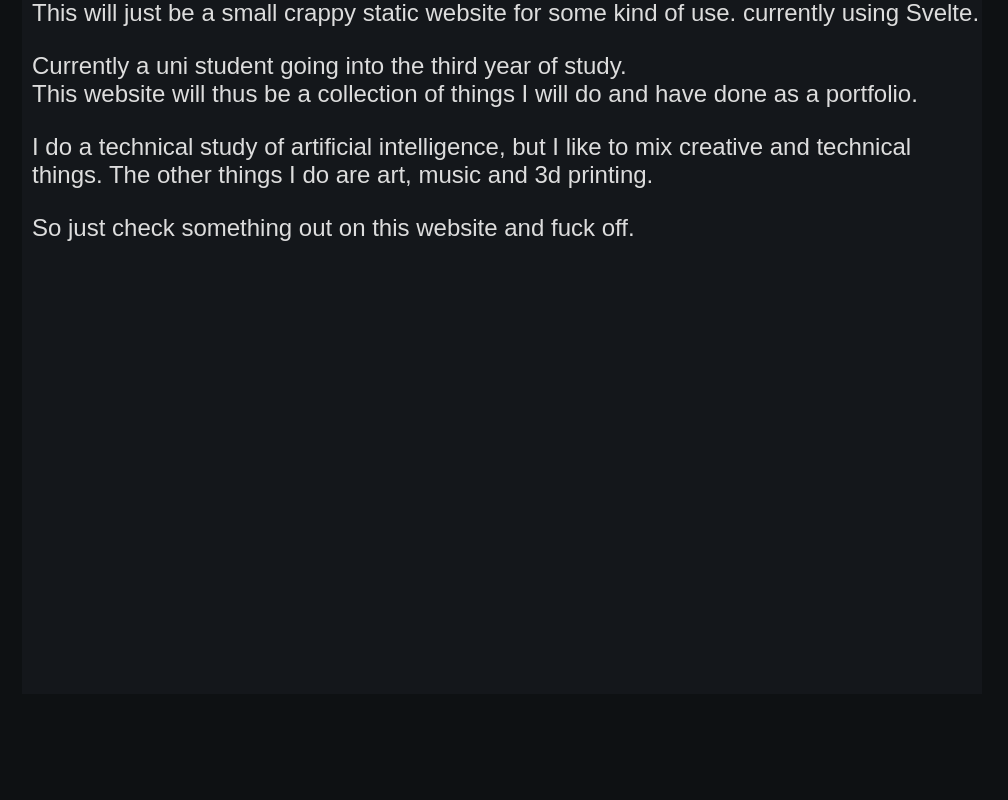
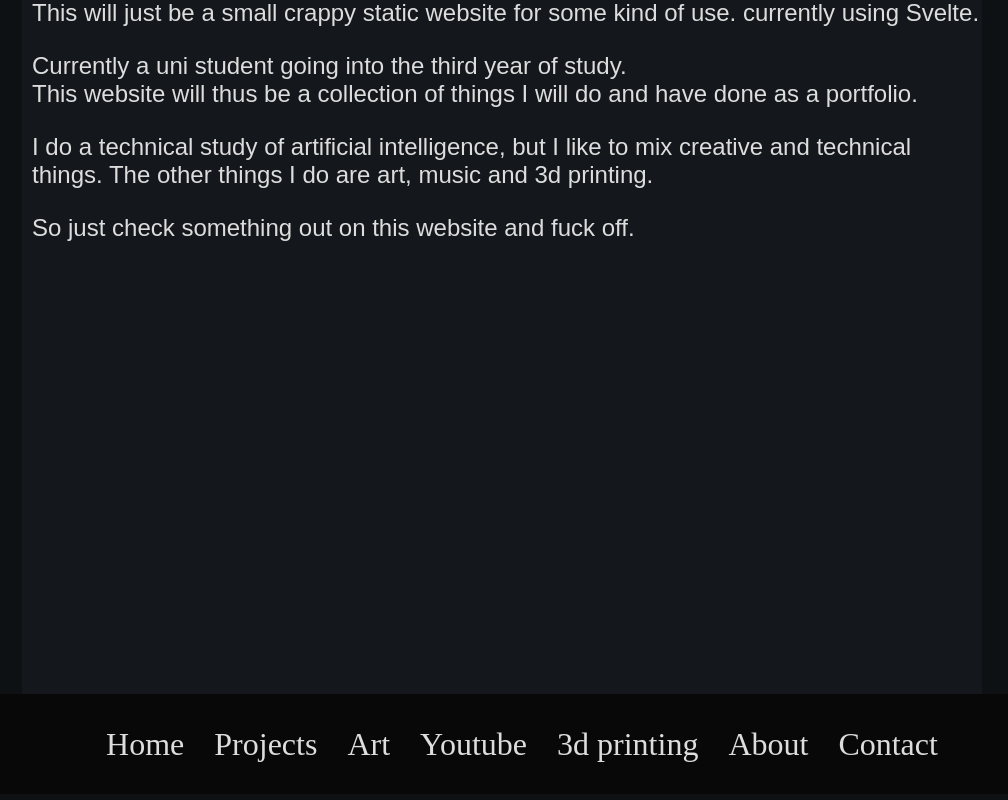
Before and after one commit to JackDevilGod/JackDevilGod.github.io, a SvelteKit app: page / in a window 1280 px wide. Shown: the part 206-1006 px from the top of the page, without its empty margins (138-1146 px from the left). Before the commit the page ends 900 px from the top, so only its background shows below. Built offline with nearby package versions, Linux system fonts and the light colour scheme.

Commit message:
centered nav bar

```diff
--- /dev/null
+++ b/src/lib/components/layout/footer.svelte
@@ -0,0 +1,140 @@
+<script>
+    import BurgerIcon from '$lib/components/burger_icon.svelte';
+
+    let { pages = [{route: '/', name: 'Home'}]} = $props();
+
+	let open = $state(false);
+</script>
+
+<header>
+	<nav id='desktop_navbar'>
+		<ul>
+			{#each pages as {route, name}}
+				<li><a href="{route}">{name}</a></li>
+			{/each}
+		</ul>
+	</nav>
+
+	<nav id='mobile_navbar'>
+		<BurgerIcon bind:open={open}/>
+
+		{#if open}
+			<ul>
+				{#each pages as {route, name}}
+					<li><a href="{route}">{name}</a></li>
+				{/each}
+			</ul>
+		{/if}
+	</nav>
+</header>
+
+
+<style>
+	header {
+		width: 100%;
+		height: 100px;
+
+		background-color: #080808;
+		color: #dddddd;
+
+		display: flex;
+		justify-content: center;
+		align-items: center;
+	}
+
+	#desktop_navbar{
+		display: flex;
+		justify-content: center;
+
+		ul {
+			height: auto;
+			max-width: 1150px;
+			align-items: center;
+
+			vertical-align: middle;
+
+			display: flex;
+			justify-content: center;
+
+			list-style: none;
+
+			font-size: xx-large;
+
+			li {
+				padding: 5px;
+
+				margin-inline: 10px;
+			}
+
+			a {
+				color: #dddddd;
+				text-decoration: none;
+			}
+
+			li:hover {
+				background-color: rgb(51, 51, 51);
+			}
+		}
+	}
+
+	#mobile_navbar {
+		display: none;
+		flex-direction: column;
+		position: relative;
+		align-items: flex-end;
+
+		ul {
+			width: 300px;
+			height: auto;
+
+			margin-top: 100px;
+			margin-right: -20px;
+			padding-left: 0;
+
+			display: flex;
+			flex-direction: column;
+			position: absolute;
+			align-content: center;
+
+			list-style: none;
+			background-color: #080808;
+			opacity: 80%;
+
+			box-shadow: -2px 2px 10px rgba(0,0,0,0.2);
+			border-radius: 0 0 0 10px;
+			li {
+				width: 100%;
+				height: auto;
+
+				text-align: center;
+        		margin-bottom: 10px;
+
+				a {
+					display: block;
+					width: 100%;
+					text-decoration: none;
+
+					padding: 12px 0;
+					font-size: x-large;
+
+					color: #f7f7f7;
+				}
+
+				a:hover {
+					background-color: #6d6d6d;
+					text-decoration: underline;
+				}
+			}
+		}
+	}
+
+	@media only screen and (max-width: 1200px) {
+		#desktop_navbar {
+			display: none;
+		}
+
+		#mobile_navbar {
+			display: flex;
+		}
+	}
+</style>
--- a/src/routes/+layout.svelte
+++ b/src/routes/+layout.svelte
@@ -1,7 +1,8 @@
 <script lang="ts">
 	import {page} from '$app/state'
 
-	import Header from '$lib/components/header.svelte';
+	import Header from '$lib/components/layout/header.svelte';
+	import Footer from '$lib/components/layout/footer.svelte';
 
 	let { children } = $props();
 
@@ -26,3 +27,5 @@
 <Header pages={main_pages}/>
 
 {@render children?.()}
+
+<Footer pages={main_pages}/>
```
Also changed, not shown: src/lib/components/layout/header.svelte (renamed from src/lib/components/header.svelte).
